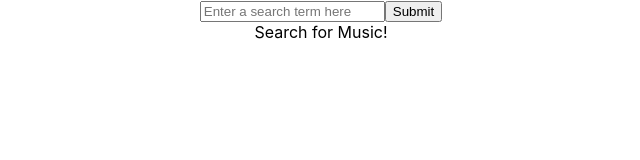
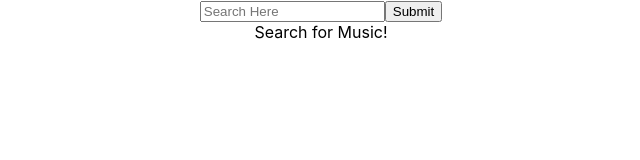
Before and after one commit to sullivan-william/music_library_2, a React (Create React App) app: page / in a window 1280 px wide. Shown: the top 160 px of the page, without its empty margins (319-959 px from the left). Built offline with nearby package versions, Linux system fonts and the light colour scheme.

Commit message:
getting context

```diff
--- a/src/components/SearchBar.js
+++ b/src/components/SearchBar.js
@@ -1,12 +1,13 @@
-import { useState } from 'react';
+import { useContext } from 'react';
+import { SearchContext } from '../context/SearchContext';
 
-function SearchBar(props) {
-    let [searchTerm, setSearchTerm] = useState('')
+function SearchBar() {
+    const {term, handleSearch} = useContext(SearchContext)
 
     return (
-        <form onSubmit={(e) => props.handleSearch(e, searchTerm)}>
-            <input type="text" placeholder="Enter a search term here" onChange={(e) => setSearchTerm(e.target.value)}/>
-            <input type="submit" />
+        <form>
+            <input ref={term} type='text' placeholder='Search Here' />
+            <button onClick={(e) => handleSearch(e, term.current.value)}>Submit</button>
         </form>
     )
 }
```
